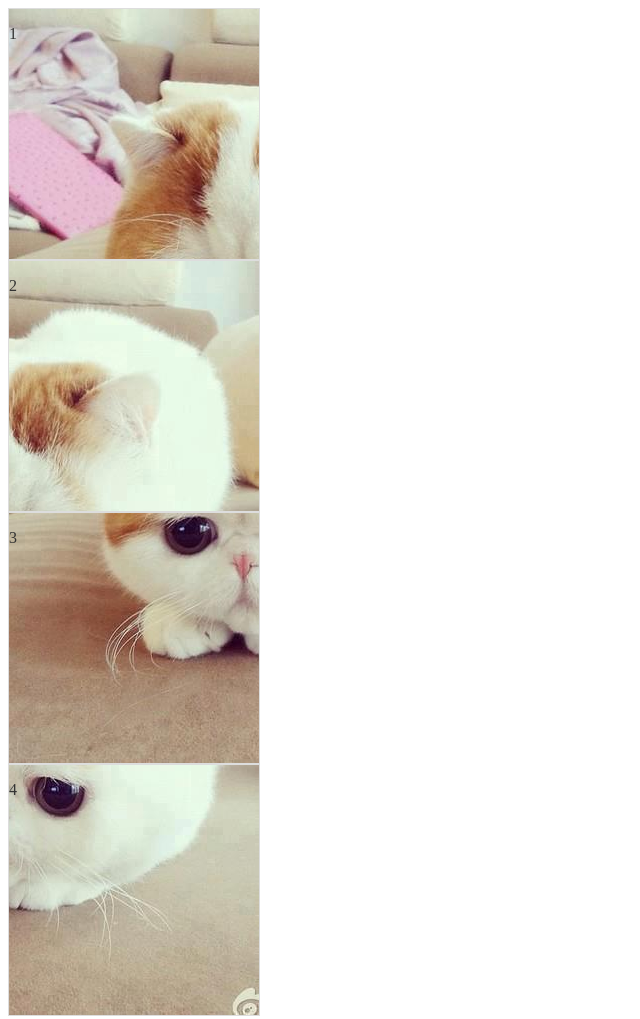
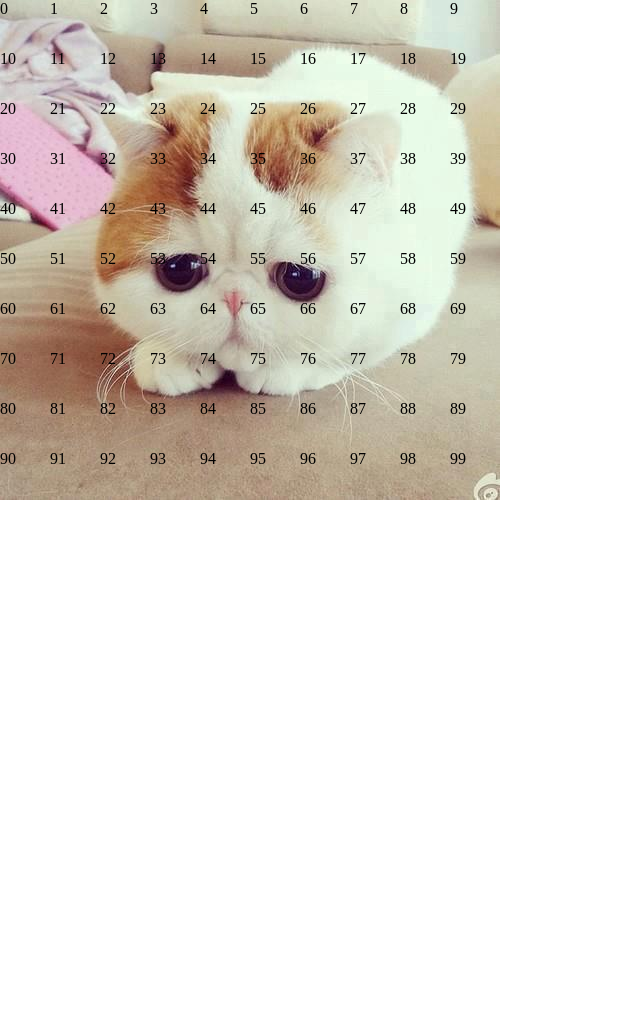
Before and after one commit to ebaumstarck/SlidingPuzzle, a plain HTML site: page index.html in a window 1280 px wide. Shown: the whole page, without its empty margins (0-640 px from the left). After the commit the page ends 800 px from the top, so only its background shows below. Drawn offline with nearby package versions, Linux system fonts and the light colour scheme.

Commit message:
automatically create picture slices and place on the page,separate javascript, css from html

```diff
--- a/index.html
+++ b/index.html
@@ -7,39 +7,12 @@
   <link rel="stylesheet" href="http://code.jquery.com/ui/1.10.2/themes/smoothness/jquery-ui.css" />
   <script src="http://code.jquery.com/jquery-1.9.1.js"></script>
   <script src="http://code.jquery.com/ui/1.10.2/jquery-ui.js"></script>
-  <link rel="stylesheet" href="/resources/demos/style.css" />
-  <style>
-  .ui-widget-content {
-    background-image: url('cute_cat_eyes.jpg');
-    background-repeat: repeat;
-    /*background-repeat: no-repeat;*/
-    /*background-attachment: fixed;*/
-    /*background-position: center;*/
-    height: 250px;
-    /*padding: 0.5em;*/
-    width: 250px;
-  }
-  #one {
-    background-position: left top;
-  }
-  #two {
-    background-position: right top;
-  }
-  #three {
-    background-position: left bottom;
-  }
-  #four {
-    background-position: right bottom;
-  }
-  </style>
-  <script>
-  $(function() {
-    $( ".ui-widget-content" ).draggable();
-  });
-  </script>
+  <script src  = "main.js"></script>
+  <link rel="stylesheet" href="main.css">
 </head>
 <body>
-
+<div id = "puzzle" />
+<!--
 <div id="one" class="ui-widget-content">
   <p> 1 </p>
 </div>
@@ -52,7 +25,7 @@
 <div id="four" class="ui-widget-content">
   <p> 4 </p>
 </div>
-
+-->
 
 </body>
 </html>
--- /dev/null
+++ b/main.css
@@ -0,0 +1,40 @@
+  .ui-widget-content {
+    background-image: url('img/cute_cat_eyes.jpg');
+    background-repeat: repeat;
+    /*background-repeat: no-repeat;*/
+    /*background-attachment: fixed;*/
+    /*background-position: center;*/
+    /*height: 250px;
+    padding: 0.5em;
+    width: 250px;*/
+  }
+  .puzzle-piece {
+    /*background-position: left top;*/
+    position: absolute;
+    background-image: url('img/cute_cat_eyes.jpg');
+    background-repeat: repeat;
+    /*background-repeat: no-repeat;*/
+    /*background-attachment: fixed;*/
+    /*background-position: center;*/
+    /*padding: 0.5em;*/
+    /*left: 0px;
+    top: 0px;*/
+  }
+  #two {
+    background-position: right top;
+    position: absolute;
+    left: 250px;
+    top: 0px;
+  }
+  #three {
+    background-position: left bottom;
+    position: absolute;
+    top:250px;
+    left: 0px;
+  }
+  #four {
+    background-position: right bottom;
+    position: absolute;
+    top:250px;
+    left:250px;
+  }
--- /dev/null
+++ b/main.js
@@ -0,0 +1,31 @@
+// when the page is ready
+$(document).ready(function() {
+  console.log("FOO!");
+
+  //automatically create div based on the random number
+  var
+    //number of slices of the picture
+    numSlices = 100,
+    //row or columns of the picture n * n
+    rows  = Math.sqrt(numSlices),
+    //left, top position of the slice
+    leftPos  = 0,
+    topPos = 0,
+    // size of the slice
+    size = Math.round(500 / rows);
+  for(var i = 0 ; i < numSlices; i++){
+    topPos = Math.floor(i/rows) * size;
+    leftPos = Math.floor(i % rows) * size;
+    var str;
+    $("#puzzle").append(str = '<div class="puzzle-piece" '
+      +'style = "top:' + topPos  + 'px; '
+      +'left:' + leftPos + 'px; '
+      +'background-position: -' + leftPos + 'px -' + topPos +'px;">' + i + '</div>');
+    console.log(str);
+  }
+  $('.puzzle-piece').width(size).height(size);//css('width: ' + size + 'px; height:' +  size +'px;');
+  // jquery drag slices of picture
+  $(function() {
+    $( ".puzzle-piece" ).draggable();
+  });
+});
```
Also changed, not shown: img/cute_cat_eyes.jpg (added), 1 other file.
